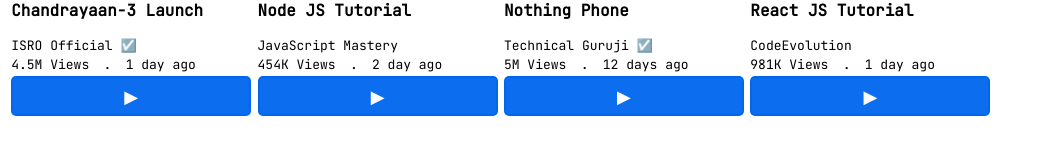
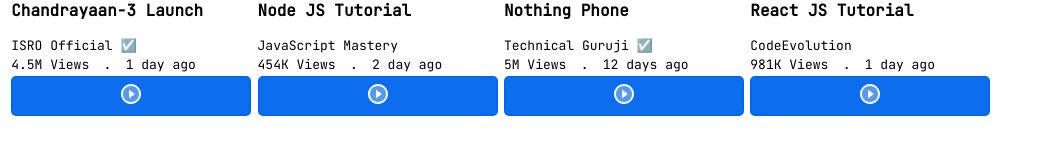
Before and after one commit to developersview/ReactJS-Tutorial, a React (Create React App) app in the folder react-masterclass/: page / in a window 1280 px wide. Shown: the part 268-422 px from the top of the page, without its empty margins (0-1044 px from the left). Built offline with nearby package versions, Linux system fonts and the light colour scheme; a web font is replaced by a local one.

Commit message:
chapter 5: state and usestate hook

```diff
--- a/react-masterclass/package.json
+++ b/react-masterclass/package.json
@@ -3,6 +3,10 @@
   "version": "0.1.0",
   "private": true,
   "dependencies": {
+    "@emotion/react": "^11.11.1",
+    "@emotion/styled": "^11.11.0",
+    "@mui/icons-material": "^5.14.9",
+    "@mui/material": "^5.14.9",
     "@testing-library/jest-dom": "^5.17.0",
     "@testing-library/react": "^13.4.0",
     "@testing-library/user-event": "^13.5.0",
--- a/react-masterclass/src/App.jsx
+++ b/react-masterclass/src/App.jsx
@@ -3,7 +3,7 @@
 import './App.css'
 import videos from './data/data'
 import PlayButton from './components/PlayButton'
-import Counter from './components/Counter'
+
 
 const App = () => {
 
--- a/react-masterclass/src/components/PlayButton.css
+++ b/react-masterclass/src/components/PlayButton.css
@@ -16,6 +16,6 @@
 }
 
 .play:hover {
-    background-color: transparent;
-    color: rgb(0, 0, 0);
+    background-color: rgba(11, 91, 197, 0.952);
+
 }
--- a/react-masterclass/src/components/PlayButton.jsx
+++ b/react-masterclass/src/components/PlayButton.jsx
@@ -1,20 +1,25 @@
-import React from 'react'
-import './PlayButton.css'
+import { React, useState } from 'react';
+import './PlayButton.css';
+import PlayCircleFilledTwoToneIcon from '@mui/icons-material/PlayCircleFilledTwoTone';
+import PauseCircleFilledTwoToneIcon from '@mui/icons-material/PauseCircleFilledTwoTone';
 
 const PlayButton = ({ message, children, onPlay, onPause }) => {
 
-    let playing = false;
+    const [playing, setPlaying] = useState(false);
 
     function handleClick(e) {
         console.log(e);
         e.stopPropagation();
         playing === true ? onPause() : onPlay();
-        playing = !playing;
+
+        setPlaying(!playing);
     }
 
     return (
         <>
-            <button onClick={handleClick} className='play'>{playing ? '⏸' : '▶'}</button>
+            <button onClick={handleClick} className='play'>
+                {playing ? <PauseCircleFilledTwoToneIcon /> : <PlayCircleFilledTwoToneIcon />}
+            </button>
         </>
     )
 }
```
Also changed, not shown: 1 other file (tests, documents, lock files or other folders).
